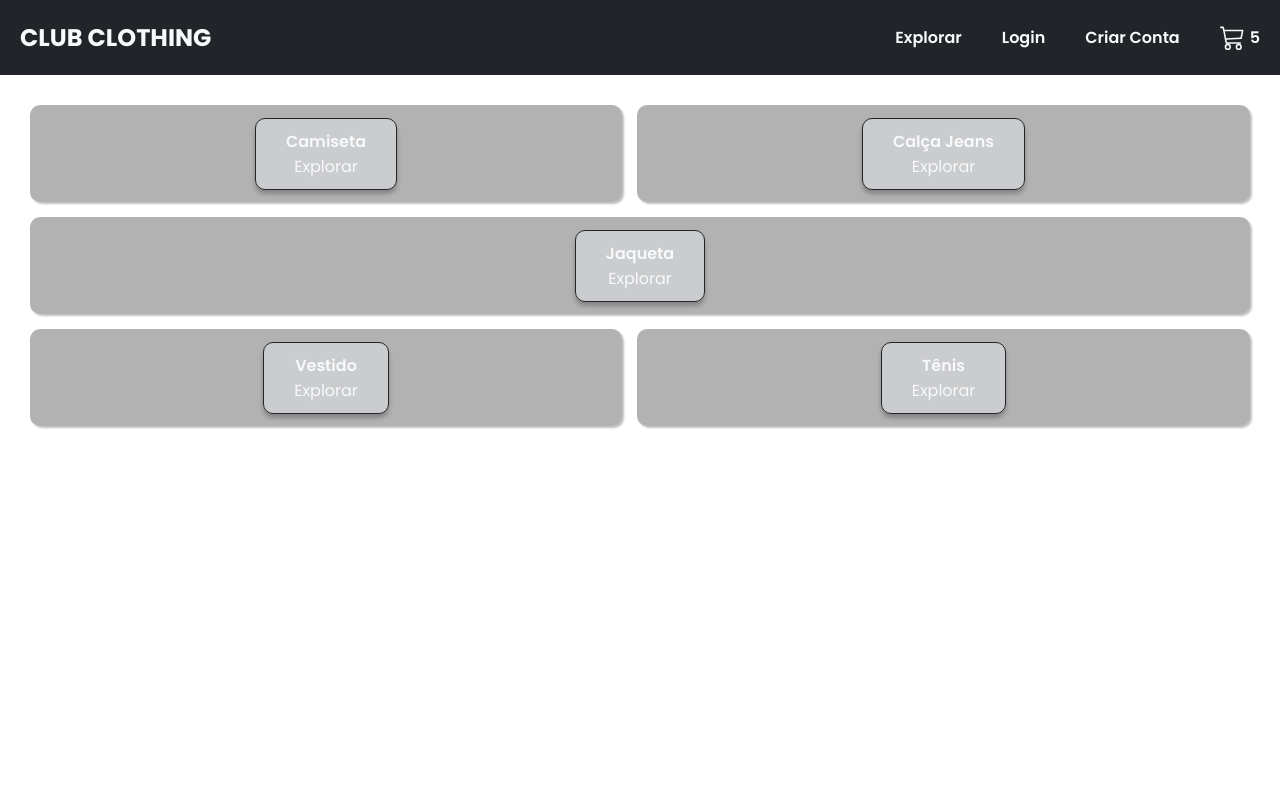
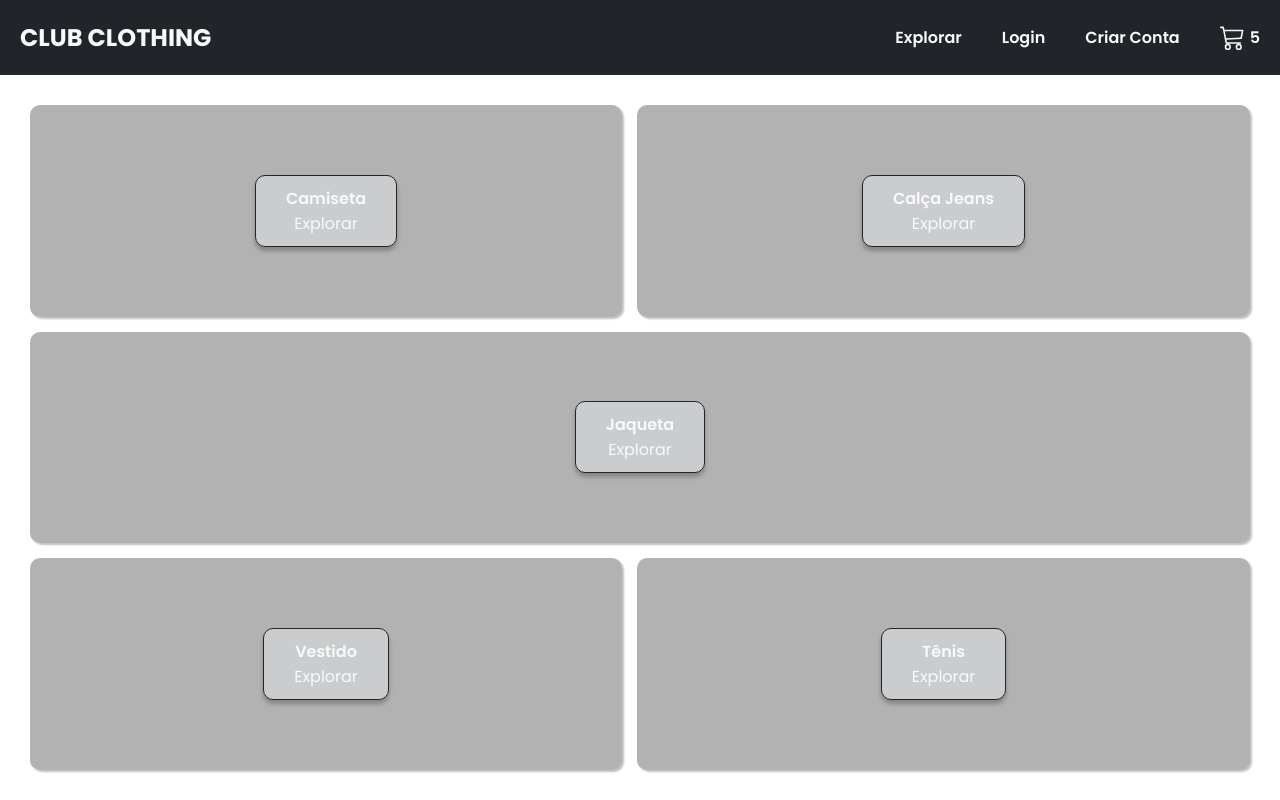
Before and after one commit to raphaelslima/EcoomerceClub, a React (Create React App) app: page / in a window 1280 px wide. Built offline with nearby package versions, Linux system fonts and the light colour scheme.

Commit message:
feat: change components name and create theme

```diff
--- a/src/App.tsx
+++ b/src/App.tsx
@@ -1,4 +1,4 @@
-import Home from './pages/home/Home'
+import Home from './pages/home/HomePage'
 import { BrowserRouter, Routes, Route } from 'react-router-dom'
 
 const App = () => {
--- a/src/components/categories/Categories.tsx
+++ b/src/components/categories/CategoriesComponent.tsx
@@ -1,14 +1,16 @@
 import './categories.css'
 
 import categoriesMock from '../../mock/categories'
-import CategoryItem from '../categoryItem/CategoryItem'
+import CategoryItem from '../categoryItem/CategoryItemComponent'
 
 const Categories = () => {
   return (
     <div className="categories-container">
       <div className="categories-content">
         {categoriesMock.map((category) => (
-          <CategoryItem key={category.id} category={category} />
+          <div key={category.id}>
+            <CategoryItem category={category} />
+          </div>
         ))}
       </div>
     </div>
--- a/src/components/categories/categories.css
+++ b/src/components/categories/categories.css
@@ -17,18 +17,18 @@
   padding: 30px;
 }
 
-.categories-container div:nth-child(1) {
+.categories-content div:nth-child(1) {
   grid-area: a;
 }
 
-.categories-container div:nth-child(2) {
+.categories-content div:nth-child(2) {
   grid-area: b;
 }
 
-.categories-container div:nth-child(3) {
+.categories-content div:nth-child(3) {
   grid-area: c;
 }
 
-.categories-container div:nth-child(4) {
+.categories-content div:nth-child(4) {
   grid-area: d;
 }
--- a/src/components/header/Header.tsx
+++ b/src/components/header/HeaderComponent.tsx
@@ -1,9 +1,11 @@
 import './header.css'
 import { BsCart3 } from 'react-icons/bs'
 
+import { HeaderContainer } from './headerStyle'
+
 const Header = () => {
   return (
-    <header className="header-container">
+    <HeaderContainer>
       <div className="header-title">CLUB CLOTHING</div>
       <div className="header-items">
         <div className="header-item">Explorar</div>
@@ -14,7 +16,7 @@ const Header = () => {
           <p style={{ marginLeft: 5 }}>5</p>
         </div>
       </div>
-    </header>
+    </HeaderContainer>
   )
 }
 
--- /dev/null
+++ b/src/components/header/headerStyle.ts
@@ -0,0 +1,11 @@
+import styled from 'styled-components'
+import Colors from '../../theme/thmeColors'
+
+export const HeaderContainer = styled.div`
+  width: 100%;
+  background-color: ${Colors.background.dark};
+  display: flex;
+  justify-content: space-between;
+  padding: 20px;
+  color: ${Colors.text.white};
+`
--- a/src/pages/home/Home.tsx
+++ /dev/null
@@ -1,13 +0,0 @@
-import Categories from '../../components/categories/Categories'
-import Header from '../../components/header/Header'
-
-const Home = () => {
-  return (
-    <div>
-      <Header />
-      <Categories />
-    </div>
-  )
-}
-
-export default Home
--- /dev/null
+++ b/src/pages/home/HomePage.tsx
@@ -0,0 +1,13 @@
+import Categories from '../../components/categories/CategoriesComponent'
+import Header from '../../components/header/HeaderComponent'
+
+const Home = () => {
+  return (
+    <>
+      <Header />
+      <Categories />
+    </>
+  )
+}
+
+export default Home
--- /dev/null
+++ b/src/theme/thmeColors.ts
@@ -0,0 +1,18 @@
+const Colors = {
+  primary: '#212539',
+  text: {
+    white: '#f8f9fa',
+    dark: '#343a40'
+  },
+  background: {
+    dark: '#212529',
+    white: '#f8f9fa'
+  },
+  input: {
+    background: '#e9ecef',
+    placeholder: '#6c757d'
+  },
+  error: '#ff6a6a'
+}
+
+export default Colors
```
Also changed, not shown: src/components/categoryItem/CategoryItemComponent.tsx (renamed from src/components/categoryItem/CategoryItem.tsx).
